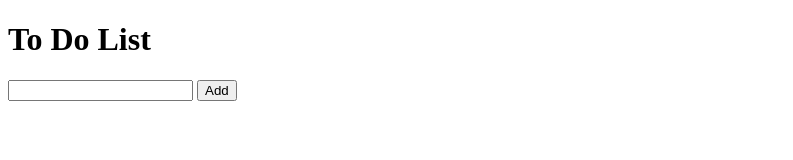
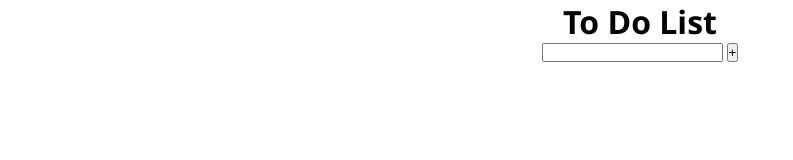
Before and after one commit to JordanLeeDiamond/toDolist, a plain HTML site: page index.html in a window 1280 px wide. Shown: the whole page, without its empty margins (0-793 px from the left). Drawn offline with Linux system fonts and the light colour scheme.

Commit message:
Basic styling

```diff
--- a/index.html
+++ b/index.html
@@ -11,7 +11,7 @@
     <h1 id="heading">To Do List</h1>
     <div>
         <input id="input" type="text">
-        <button id="add">Add</button>
+        <button id="add">+</button>
     </div>
     <div id="list">
         <ul></ul>
--- a/style.css
+++ b/style.css
@@ -1,9 +1,21 @@
-/* * {
+* {
     box-sizing: border-box;
     margin: 0;
     padding: 0;
-} */
+}
+
+h1 {
+    font-family: 'Segoe UI', Tahoma, Geneva, Verdana, sans-serif;
+}
+
+body {
+    align-content: center;
+    text-align: center;
+}
 
 ul {
     list-style-type: square;
+    font-family: 'Segoe UI', Tahoma, Geneva, Verdana, sans-serif;
+    text-align: center;
+    list-style: inside;
 }
```
